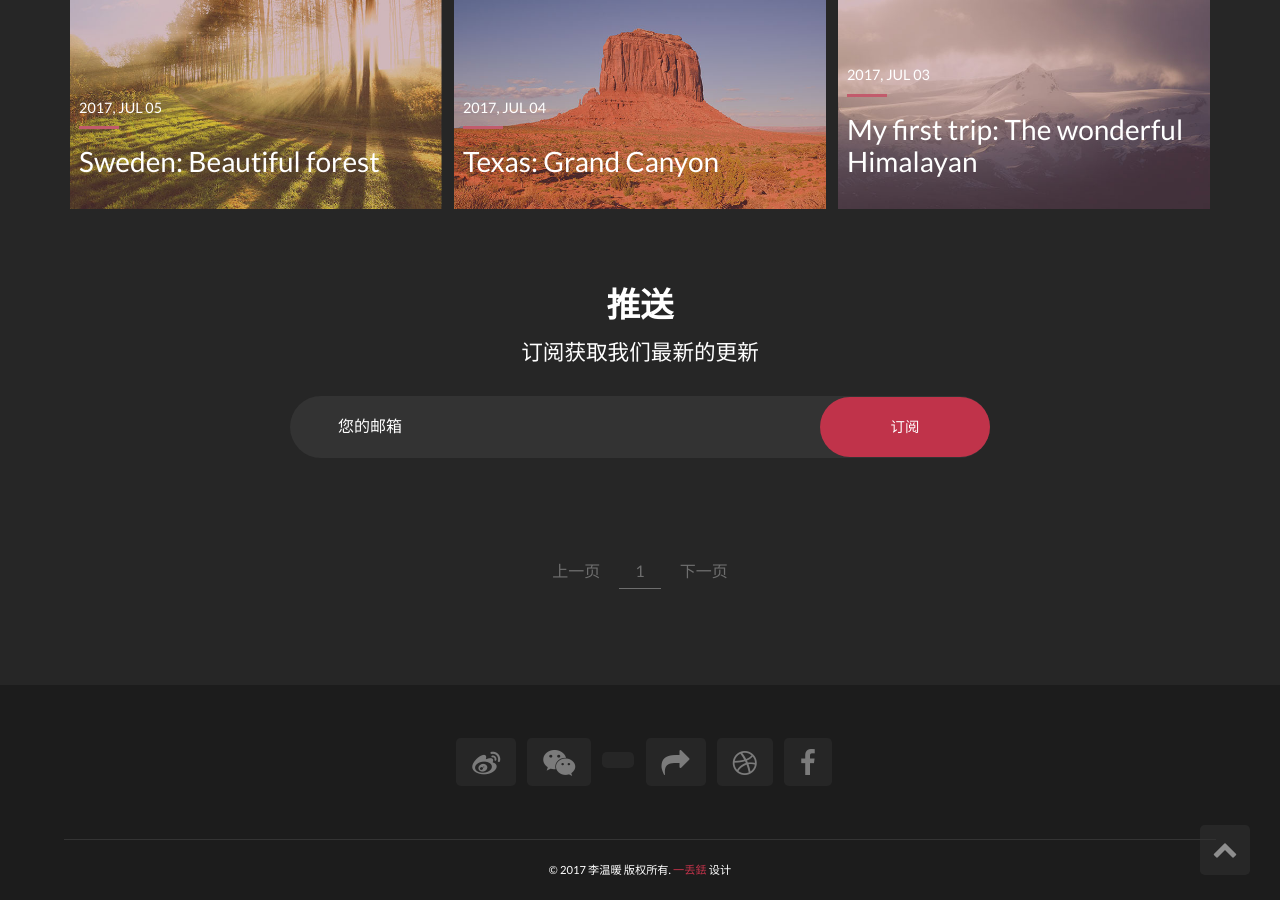
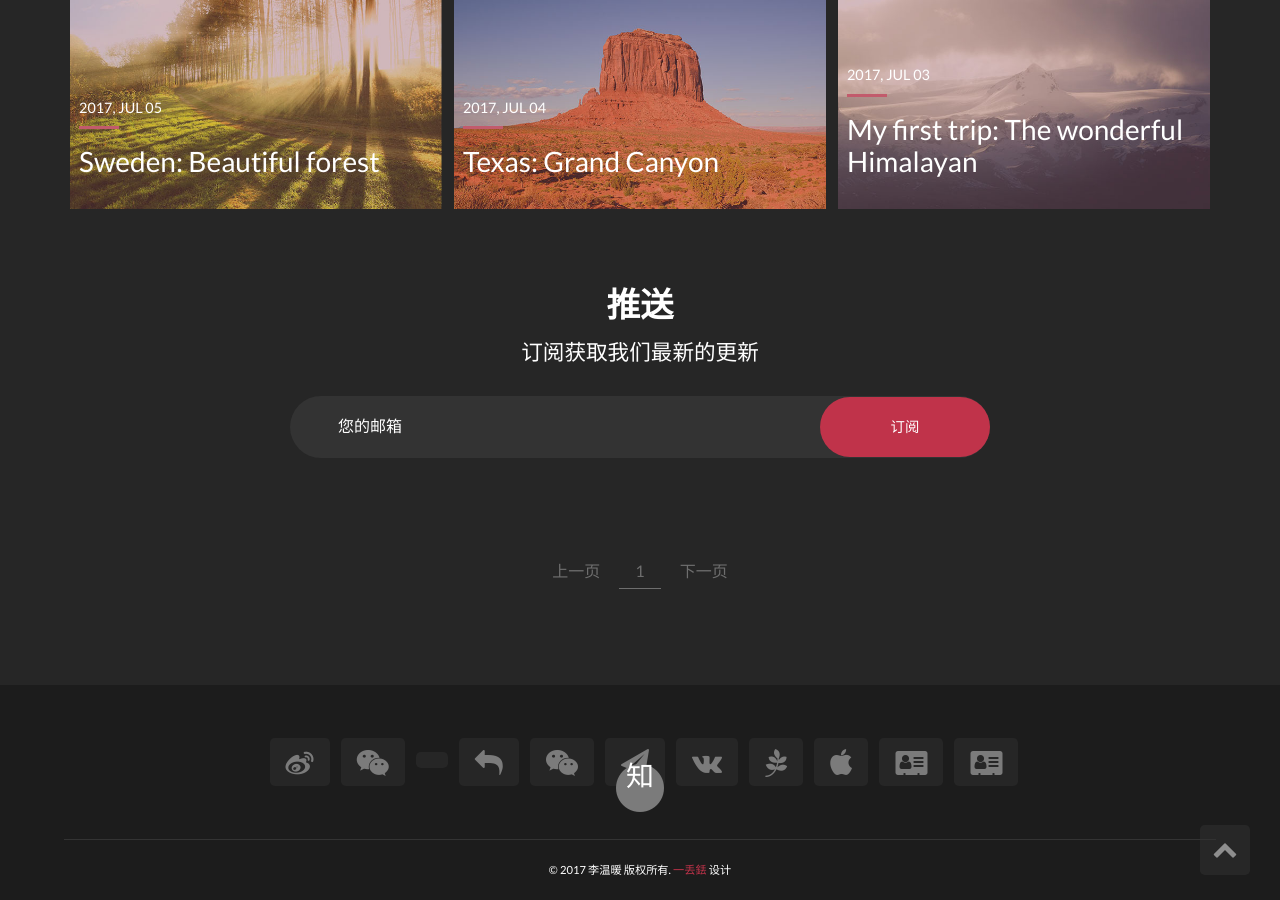
Before and after one commit to yidiudiu/yidiudiu.github.io, a Jekyll site: the page built from index.html, in a window 1280 px wide and 900 px high, scrolled down 1452 px. Built offline with Jekyll 4.4.1, drawn with Linux system fonts in a browser that asks for light colours; the list of posts is cut into pages by our own code.

Commit message:
修改link

```diff
--- a/_includes/social_footer.html
+++ b/_includes/social_footer.html
@@ -11,23 +11,48 @@
   <li><a href="#" target="_blank"><i class="fa fa-wechat" aria-hidden="true"></i></a></li>
   {% endif %}
   {% if site.zhihu_url %}
-  <li><a href="{{ site.zhihu_url }}" target="_blank"><i class="fa fa-stack-1x fa-inverse" aria-hidden="true"></i></a></li>
+  <li><a href="{{ site.zhihu_url }}" target="_blank"><i class="fa fa-circle fa-stack-2x"></i><i class="fa fa-stack-1x fa-inverse" aria-hidden="true">知</i></a></li>
   {% else %}
   <li><a href="#" target="_blank"><i class="fa fa-stack-1x fa-inverse" aria-hidden="true"></i></a></li>
   {% endif %}
   {% if site.email_url %}
-  <li><a href="{{ site.email_url }}" target="_blank"><i class="fa fa-mail-forward" aria-hidden="true"></i></a></li>
+  <li><a href="{{ site.email_url }}" target="_blank"><i class="fa fa-mail-reply" aria-hidden="true"></i></a></li>
   {% else %}
-  <li><a href="#" target="_blank"><i class="fa fa-mail-forward" aria-hidden="true"></i></a></li>
+  <li><a href="#" target="_blank"><i class="fa fa-mail-reply" aria-hidden="true"></i></a></li>
   {% endif %}
   {% if site.dribbble_url %}
-  <li><a href="{{ site.dribbble_url }}" target="_blank"><i class="fa fa-dribbble" aria-hidden="true"></i></a></li>
+  <li><a href="{{ site.dribbble_url }}" target="_blank"><i class="fa fa-weixin" aria-hidden="true"></i></a></li>
   {% else %}
-  <li><a href="#" target="_blank"><i class="fa fa-dribbble" aria-hidden="true"></i></a></li>
+  <li><a href="#" target="_blank"><i class="fa fa-weixin" aria-hidden="true"></i></a></li>
   {% endif %}
   {% if site.facebook_url %}
-  <li><a href="{{ site.facebook_url }}" target="_blank"><i class="fa fa-facebook" aria-hidden="true"></i></a></li>
+  <li><a href="{{ site.facebook_url }}" target="_blank"><i class="fa fa-send" aria-hidden="true"></i></a></li>
   {% else %}
-  <li><a href="#" target="_blank"><i class="fa fa-facebook" aria-hidden="true"></i></a></li>
+  <li><a href="#" target="_blank"><i class="fa fa-send" aria-hidden="true"></i></a></li>
+  {% endif %}
+  {% if site.facebook_url %}
+  <li><a href="{{ site.facebook_url }}" target="_blank"><i class="fa fa-vk" aria-hidden="true"></i></a></li>
+  {% else %}
+  <li><a href="#" target="_blank"><i class="fa fa-vk" aria-hidden="true"></i></a></li>
+  {% endif %}
+  {% if site.facebook_url %}
+  <li><a href="{{ site.facebook_url }}" target="_blank"><i class="fa fa-pagelines" aria-hidden="true"></i></a></li>
+  {% else %}
+  <li><a href="#" target="_blank"><i class="fa fa-pagelines" aria-hidden="true"></i></a></li>
+  {% endif %}
+  {% if site.facebook_url %}
+  <li><a href="{{ site.facebook_url }}" target="_blank"><i class="fa fa-apple" aria-hidden="true"></i></a></li>
+  {% else %}
+  <li><a href="#" target="_blank"><i class="fa fa-apple" aria-hidden="true"></i></a></li>
+  {% endif %}
+  {% if site.facebook_url %}
+  <li><a href="{{ site.facebook_url }}" target="_blank"><i class="fa fa-address-card" aria-hidden="true"></i></a></li>
+  {% else %}
+  <li><a href="#" target="_blank"><i class="fa fa-address-card" aria-hidden="true"></i></a></li>
+  {% endif %}
+  {% if site.facebook_url %}
+  <li><a href="{{ site.facebook_url }}" target="_blank"><i class="fa fa-vcard" aria-hidden="true"></i></a></li>
+  {% else %}
+  <li><a href="#" target="_blank"><i class="fa fa-vcard" aria-hidden="true"></i></a></li>
   {% endif %}
 </ul>
```
